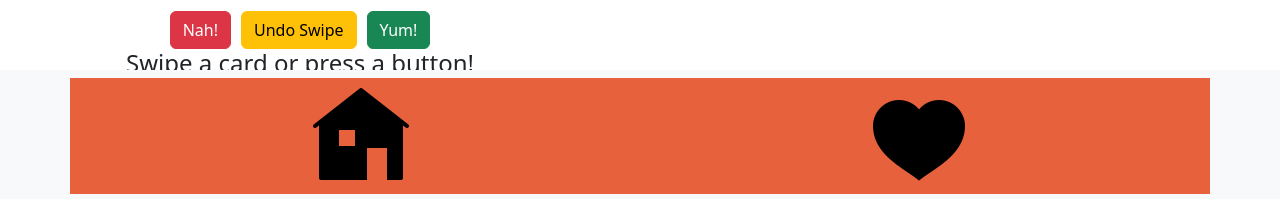
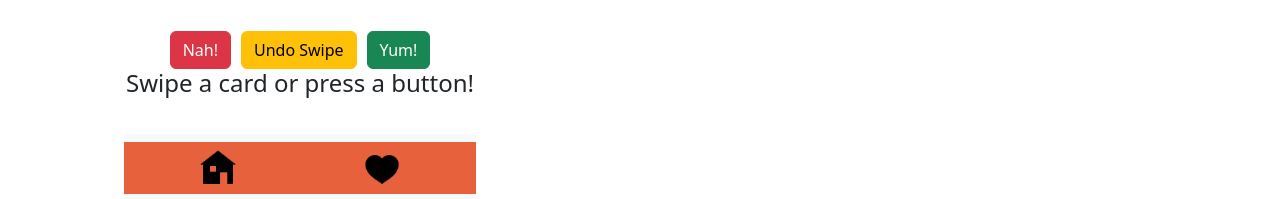
Before and after one commit to J-0-d-a-1/munchMatch, a React (Vite) app in the folder frontend/: page / in a window 1280 px wide. Shown: the part 598-797 px from the top of the page. Built offline with nearby package versions, Linux system fonts and the light colour scheme; no server answers.

Commit message:
Fix footer

```diff
--- a/frontend/src/App.css
+++ b/frontend/src/App.css
@@ -1,7 +1,13 @@
 #root {
-  max-width: 555px;
+  max-width: 600px;
   margin: 0 auto;
   text-align: center;
+}
+
+.App {
+  display: grid;
+  grid-template-rows: min-content auto min-content;
+  min-height: 100vh
 }
 
 .card {
@@ -14,5 +20,6 @@
 
 /* Add padding to bottom to prevent content from being hidden by fixed footer */
 .flex-grow-1 {
-  padding-bottom: 70px;
+  padding-top: 20px;
+  padding-bottom: 100px
 }
--- a/frontend/src/components/Footer.jsx
+++ b/frontend/src/components/Footer.jsx
@@ -12,8 +12,8 @@ function Footer() {
   const { user } = useAuth();
 
   return (
-    <Navbar className="bg-body-tertiary mt-auto" fixed="bottom">
-      <Container>
+    <Navbar className="bg-body-tertiary mt-auto">
+      <Container className="footer">
         <Nav className="w-100 justify-content-around">
           {/* Default view */}
           <Nav.Link as={Link} to="/">
--- a/frontend/styles/footer.scss
+++ b/frontend/styles/footer.scss
@@ -1,11 +1,12 @@
-.bottom-navigation {
+.bg-body-tertiary {
   background-color: #e8613d;
   margin-bottom: 0;
   min-width: 320px;
   max-width: 600px;
 
   .footer_icon {
-    width: 50px;
-    height: 50px;
+    width: 36px;
+    height: 36px;
+    object-fit: contain;
   }
 }
```
